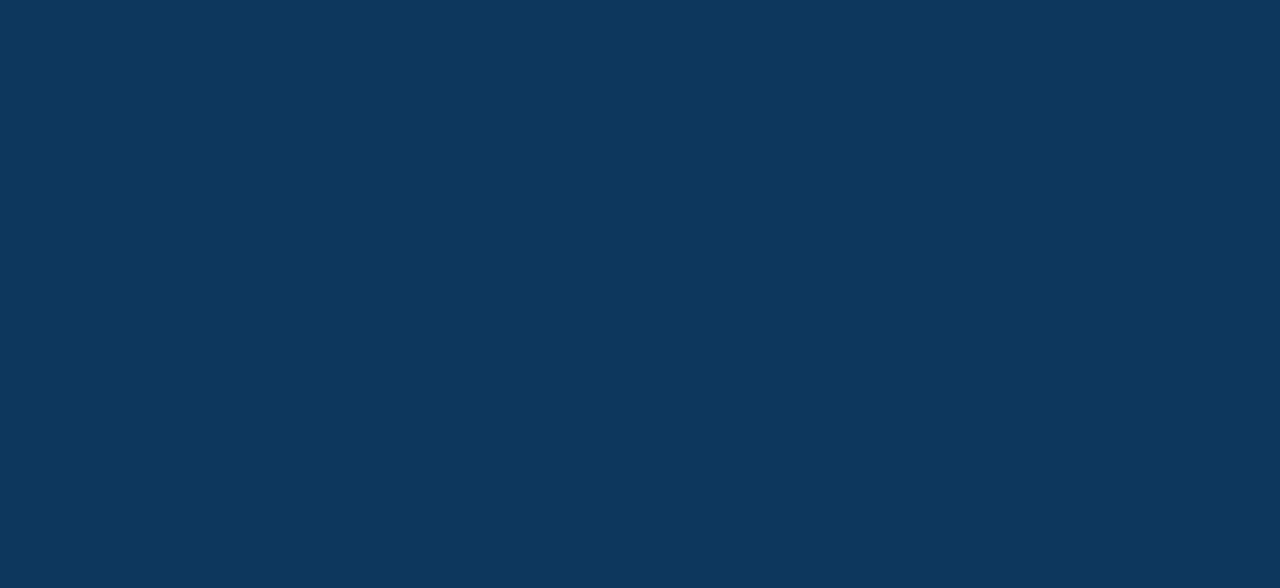
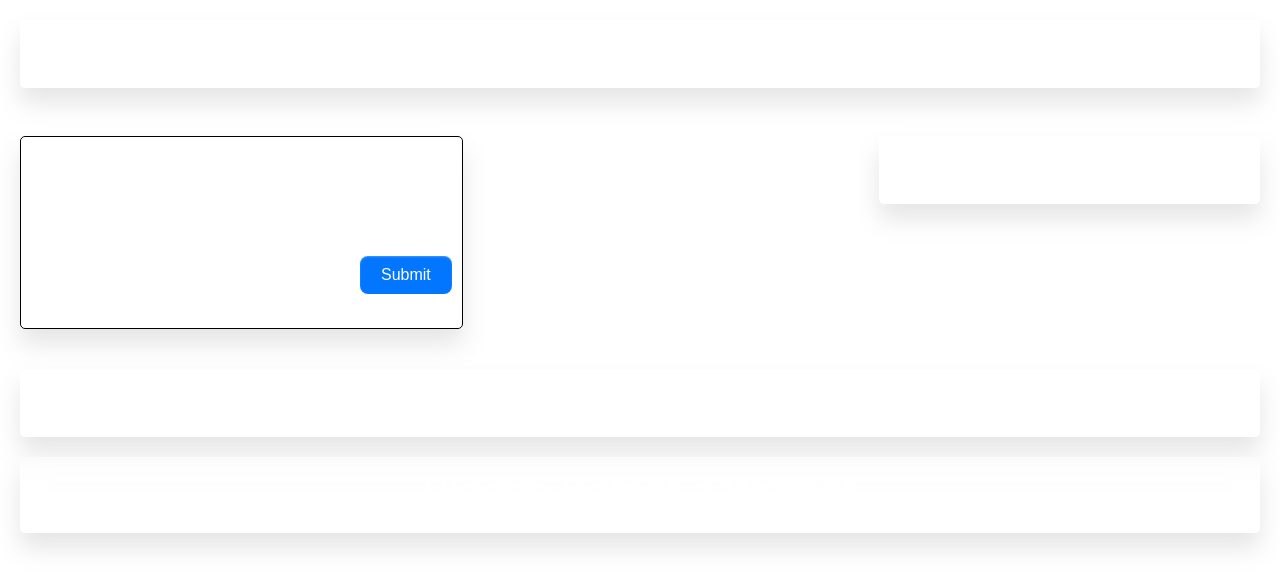
Before and after one commit to SENG-371/SENG371-Frontend, a React (Create React App) app: page /#/overview in a window 1280 px wide. Before the commit this address had no page. Shown: the top 588 px of the page. Built offline with nearby package versions, Linux system fonts and the light colour scheme.

Commit message:
fixed signin and main page

```diff
--- a/src/App.js
+++ b/src/App.js
@@ -3,7 +3,6 @@
 
 import MainPage from "./components/MainPage";
 import SignInPage from "./components/SignInPage";
-import ResponsiveAppBar from "./components/ResponsiveAppBar";
 import OverviewPage from "./components/Overview/OverviewPage";
 
 export default function App() {
@@ -12,8 +11,8 @@
       <HashRouter>
         <Routes>
           <Route path="/" element={<MainPage />} />
-          {/* <Route path="mainpage" element={<MainPage />} />
-          <Route path="overview" element={<OverviewPage />} /> */}
+          <Route path="signIn" element={<SignInPage />} />
+          <Route path="overview" element={<OverviewPage />} />
         </Routes>
       </HashRouter>
     </div>
--- a/src/components/SignInPage.js
+++ b/src/components/SignInPage.js
@@ -14,7 +14,6 @@
 import Typography from "@mui/material/Typography";
 import Container from "@mui/material/Container";
 import { createTheme, ThemeProvider } from "@mui/material/styles";
-import { useNavigate } from "react-router-dom";
 
 function Copyright(props) {
   return (
@@ -37,16 +36,13 @@
 const theme = createTheme();
 
 export default function SignInPage() {
-  const navigate = useNavigate();
-
   const handleSubmit = (event) => {
-    // event.preventDefault();
-    // const data = new FormData(event.currentTarget);
-    // console.log({
-    //   email: data.get('email'),
-    //   password: data.get('password'),
-    // });
-    navigate("mainpage", { replace: true });
+    event.preventDefault();
+    const data = new FormData(event.currentTarget);
+    console.log({
+      email: data.get("email"),
+      password: data.get("password"),
+    });
   };
 
   return (
--- a/src/index.css
+++ b/src/index.css
@@ -10,7 +10,7 @@
   -moz-osx-font-smoothing: grayscale;
   height: 100vh;
   overflow: auto;
-  background-color: rgb(14, 55, 94);
+  background-color: '#fff'
 }
 
 .App {
```
